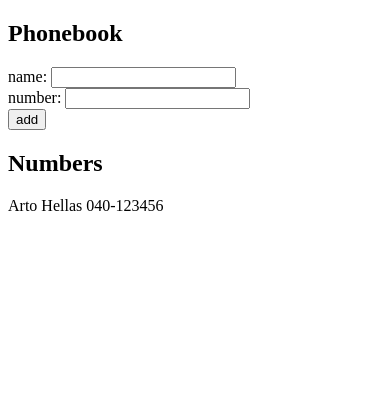
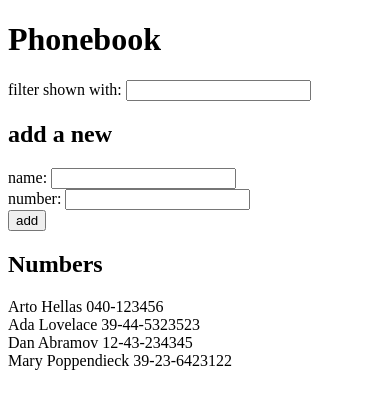
Before and after one commit to PabloRius/FullStackOpen-Helsinki, a React (Vite) app in the folder part2/phonebook/: page / in a window 390 px wide. Shown: the top 408 px of the page. Built offline with nearby package versions, Linux system fonts and the light colour scheme.

Commit message:
phonebook 2.9

```diff
--- a/part2/phonebook/src/App.jsx
+++ b/part2/phonebook/src/App.jsx
@@ -2,10 +2,16 @@ import { useState } from "react";
 
 const App = () => {
   const [persons, setPersons] = useState([
-    { name: "Arto Hellas", phone: "040-123456" },
+    { name: "Arto Hellas", number: "040-123456", id: 1 },
+    { name: "Ada Lovelace", number: "39-44-5323523", id: 2 },
+    { name: "Dan Abramov", number: "12-43-234345", id: 3 },
+    { name: "Mary Poppendieck", number: "39-23-6423122", id: 4 },
   ]);
+
   const [newName, setNewName] = useState("");
   const [newPhone, setNewPhone] = useState("");
+  const [filter, setFilter] = useState("");
+  const [filteredPersons, setFilteredPersons] = useState(persons);
 
   const checkIfNameExists = (name) => {
     return persons.some((person) => person.name === name);
@@ -19,21 +25,46 @@ const App = () => {
     setNewPhone(event.target.value);
   };
 
+  const handleFilterInput = (event) => {
+    const newFilter = event.target.value;
+    setFilter(newFilter);
+    if (newFilter === "") {
+      setFilteredPersons(persons);
+      console.log("empty");
+
+      return;
+    }
+    setFilteredPersons(
+      persons.filter((person) => {
+        const { name } = person;
+        const isFilter = name.includes(newFilter);
+        console.log(`name: ${name}, filter: ${newFilter}: ${isFilter}`);
+
+        return person.name.toLowerCase().includes(newFilter);
+      })
+    );
+  };
+
   const handleFormSubmit = (event) => {
     event.preventDefault();
     if (checkIfNameExists(newName)) {
       alert(`${newName} is already added to phonebook`);
       return;
     }
-    setPersons((prev) => [...prev, { name: newName, phone: newPhone }]);
+    setPersons((prev) => [...prev, { name: newName, number: newPhone }]);
     setNewName("");
     setNewPhone("");
   };
 
   return (
     <div>
-      <h2>Phonebook</h2>
+      <h1>Phonebook</h1>
+      <div>
+        filter shown with:{" "}
+        <input type="text" value={filter} onChange={handleFilterInput} />
+      </div>
       <form onSubmit={handleFormSubmit}>
+        <h2>add a new</h2>
         <div>
           name: <input type="text" value={newName} onChange={handleNameInput} />
         </div>
@@ -46,9 +77,9 @@ const App = () => {
         </div>
       </form>
       <h2>Numbers</h2>
-      {persons.map((person) => (
+      {filteredPersons.map((person) => (
         <div key={person.name}>
-          {person.name} {person.phone}
+          {person.name} {person.number}
         </div>
       ))}
     </div>
```
